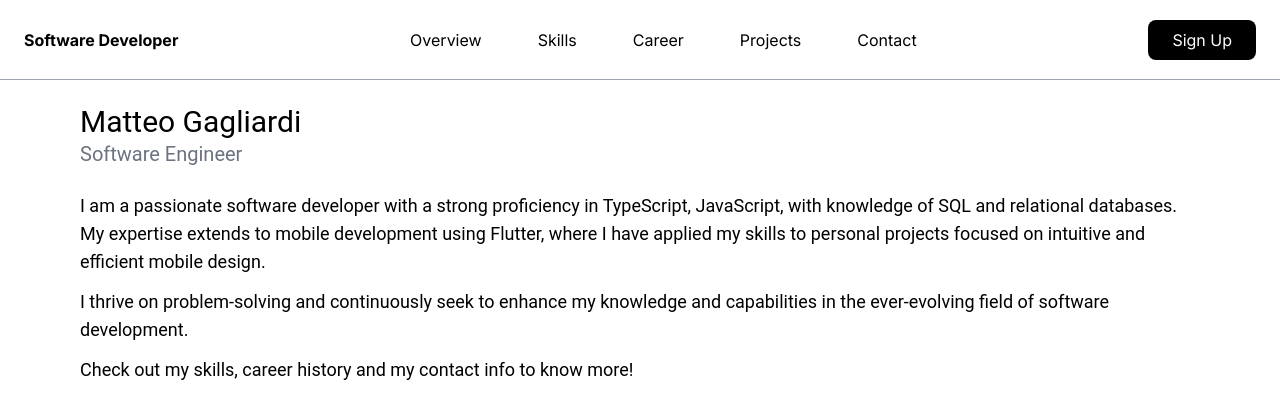
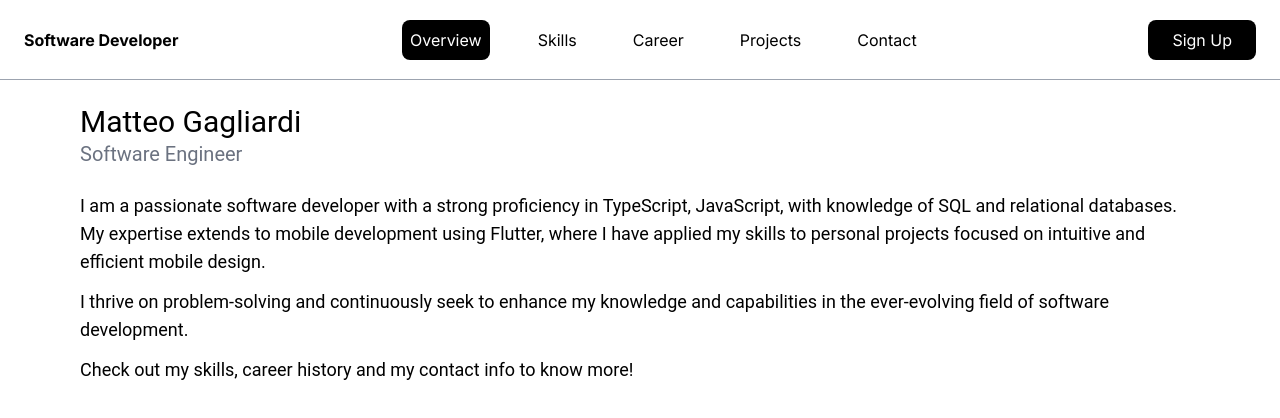
Before and after one commit to mgagliardidev/mynetwork, a Next.js app: page / in a window 1280 px wide. Shown: the top 418 px of the page. Built offline with nearby package versions, Linux system fonts and the light colour scheme.

Commit message:
select effect on header + clean code

```diff
--- a/src/components/accountButtons.tsx
+++ b/src/components/accountButtons.tsx
@@ -67,7 +67,7 @@ const handleDownload = () => {
 
 const sendMailTo = () => {
     const link = document.createElement("a");
-    link.href = "mailto:example@example.com";
+    link.href = "mailto:mgagliardidev@gmail.com?";
     document.body.appendChild(link);
     link.click();
     document.body.removeChild(link);
--- a/src/components/header.tsx
+++ b/src/components/header.tsx
@@ -1,23 +1,50 @@
-import Link from "next/link";
-import React from "react";
+"use client";
+import React, { useEffect, useState } from "react";
+import { headerMenuItems } from "../constants";
 import ResponsivePopover from "./responsivePopover";
 import HoverHighlightParagraph from "./hoverHighlightParagraph";
 
 const Header = () => {
+  const menuItems = headerMenuItems;
+  const getCurrentPathIndex = (currentPath: string) => {
+
+    return menuItems.findIndex((item) => item.href === currentPath);
+  };
+
+  const [activeItem, setActiveItem] = useState<number|null>(null);
+
+  const handleMenuItemClick = (index: number) => {
+    setActiveItem(index);
+  };
+
+  useEffect(() => {
+    const currentPath = window.location.pathname;
+    setActiveItem(getCurrentPathIndex(currentPath));
+  }, []);
+
   return (
     <div className="mx-auto flex justify-center items-center border-b border-gray-400 px-6 py-2 h-20 top-0 z-50 bg-white sticky">
       <h1 className="font-bold">Software Developer</h1>
       <div className="grow">
         <div className="hidden sm:flex items-center gap-10 justify-center">
-          <HoverHighlightParagraph path="/" text="Overview" />
+          {menuItems.map((item, index) => (
+            <HoverHighlightParagraph
+              onClick={() => handleMenuItemClick(index)}
+              key={index}
+              isActive={activeItem === index}
+              path={item.href}
+              text={item.name}
+            />
+          ))}
+          {/* <HoverHighlightParagraph path="/" text="Overview" />
           <HoverHighlightParagraph path="/skills" text="Skills" />
           <HoverHighlightParagraph path="/career" text="Career" />
           <HoverHighlightParagraph path="/projects" text="Projects" />
-          <HoverHighlightParagraph path="/contact" text="Contact" />
+          <HoverHighlightParagraph path="/contact" text="Contact" /> */}
         </div>
       </div>
       <div className="sm:hidden">
-        <ResponsivePopover/>
+        <ResponsivePopover />
       </div>
       <div>
         <button className="text-white bg-black rounded-lg py-2 px-6 hidden sm:block">
--- a/src/components/hoverHighlightParagraph.tsx
+++ b/src/components/hoverHighlightParagraph.tsx
@@ -3,8 +3,8 @@ import React from "react";
 
 const HoverHighlightParagraph = (props: any) => {
   return (
-    <Link href={props.path}>
-      <p className="hover:text-white hover:bg-black rounded-lg py-2 px-2">
+    <Link href={props.path} onClick={props.onClick}>
+      <p className={'hover:text-white hover:bg-black rounded-lg py-2 px-2 ' + (props.isActive ? 'bg-black text-white' : 'text-black bg-white')}>
         {props.text}
       </p>
     </Link>
--- a/src/components/responsivePopover.tsx
+++ b/src/components/responsivePopover.tsx
@@ -4,8 +4,10 @@ import { Menu as MenuIcon, X as XIcon } from "lucide-react";
 import PopOverListLink from "@/components/popOverListLink";
 import Link from "next/link";
 import PopOverListButton from "./popOverListButton";
+import {headerMenuItems} from "../constants";
 
 export default function ResponsivePopover() {
+  const menuItems = headerMenuItems;
   return (
     <Popover v-slot="{ open }">
       <PopoverButton className="text-gray-700 p-2 rounded-md">
@@ -19,11 +21,9 @@ export default function ResponsivePopover() {
         </div>
         <div className="h-full mt-32 justify-items-center">
           <ul>
-            <PopOverListLink path="/" text="Overview" />
-            <PopOverListLink path="/skills" text="Skills" />
-            <PopOverListLink path="/career" text="Career" />
-            <PopOverListLink path="/projects" text="Projects" />
-            <PopOverListLink path="/contact" text="Contact" />
+            {menuItems.map((item, index) => (
+              <PopOverListLink key={index} path={item.href} text={item.name} />
+            ))}
             <PopOverListButton />
           </ul>
         </div>
--- /dev/null
+++ b/src/constants.ts
@@ -0,0 +1,7 @@
+export const headerMenuItems = [
+    { name: "Overview", href: "/" },
+    { name: "Skills", href: "/skills" },
+    { name: "Career", href: "/career" },
+    { name: "Projects", href: "/projects" },
+    { name: "Contact", href: "/contact" },
+]
```
Also changed, not shown: src/app/layout.tsx (+5 -2 lines).
